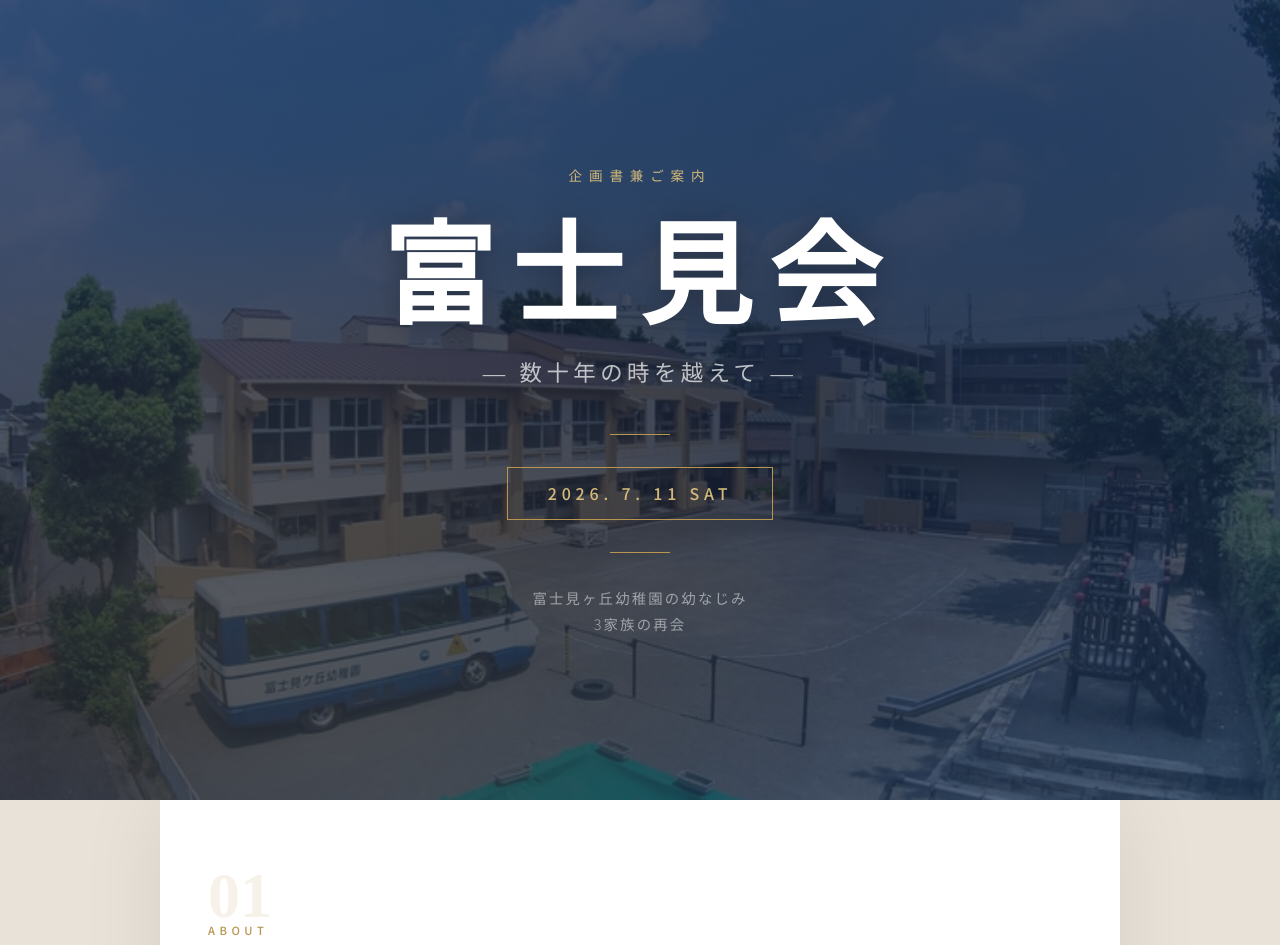
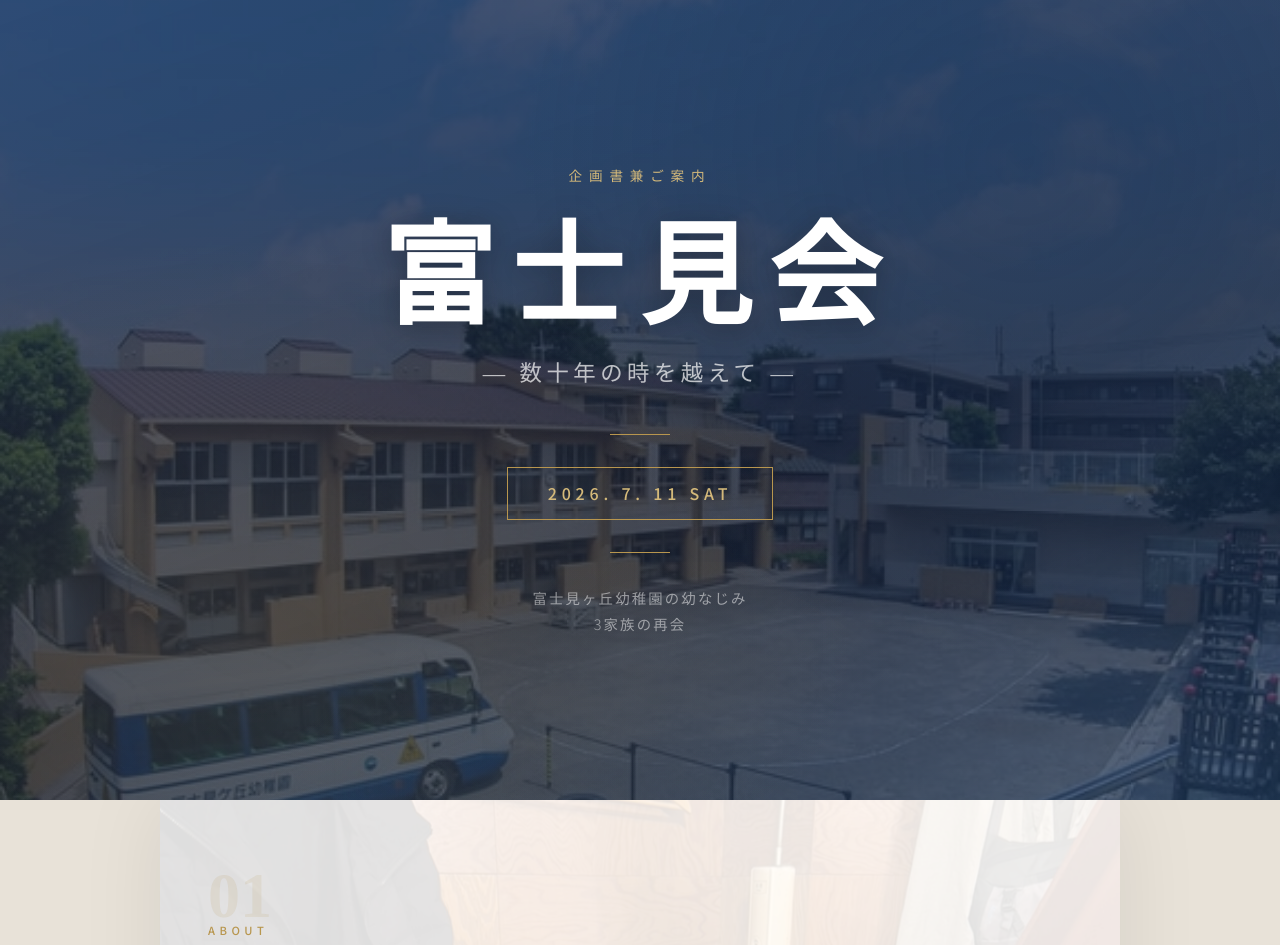
Before and after one commit to IWAHASHI2026/fujimi-3family, a plain HTML site: page index.html in a window 1280 px wide. Shown: the top 945 px of the page. Drawn offline with Linux system fonts and the light colour scheme.

Commit message:
Fix parallax: use transform-based approach for visible slow scroll
Previous background-position approach had no visible effect because
background-size:cover left no room to shift. New approach:
- Dedicated .parallax-img div elements (150% height of parent)
- overflow:hidden on parent clips the excess
- JS uses transform:translateY() based on scroll progress
- GPU-accelerated, smooth, and visibly slower than content scroll

Co-Authored-By: Claude Opus 4.6 <noreply@anthropic.com>

```diff
--- a/index.html
+++ b/index.html
@@ -32,10 +32,7 @@
     position: relative;
     width: 100%;
     min-height: 100vh;
-    background:
-      linear-gradient(160deg, rgba(26,39,68,0.72) 0%, rgba(15,26,48,0.78) 60%, rgba(30,58,95,0.72) 100%),
-      url('main.jpg') center center / cover no-repeat;
-    background-attachment: scroll, scroll;
+    background: var(--navy);
     display: flex;
     align-items: center;
     justify-content: center;
@@ -48,7 +45,9 @@
     inset: 0;
     background:
       radial-gradient(ellipse 600px 400px at 20% 80%, rgba(184,150,78,0.15), transparent),
-      radial-gradient(ellipse 500px 500px at 80% 20%, rgba(30,58,95,0.4), transparent);
+      radial-gradient(ellipse 500px 500px at 80% 20%, rgba(30,58,95,0.4), transparent),
+      linear-gradient(160deg, rgba(26,39,68,0.72) 0%, rgba(15,26,48,0.78) 60%, rgba(30,58,95,0.72) 100%);
+    z-index: 1;
   }
 
   /* Decorative Mt. Fuji silhouette */
@@ -59,6 +58,7 @@
     left: 0;
     right: 0;
     height: 35vh;
+    z-index: 1;
     background:
       linear-gradient(135deg, transparent 30%, rgba(184,150,78,0.05) 50%, transparent 70%);
     clip-path: polygon(0 100%, 15% 40%, 28% 55%, 42% 15%, 58% 15%, 72% 55%, 85% 40%, 100% 100%);
@@ -569,9 +569,19 @@
   /* ===== Parallax Background ===== */
   .parallax-bg {
     position: relative;
+    overflow: hidden;
+  }
+
+  .parallax-img {
+    position: absolute;
+    top: -25%;
+    left: 0;
+    right: 0;
+    bottom: -25%;
     background-size: cover;
     background-position: center;
-    background-repeat: no-repeat;
+    z-index: 0;
+    will-change: transform;
   }
 
   .parallax-bg::after {
@@ -579,16 +589,16 @@
     position: absolute;
     inset: 0;
     background: rgba(255, 255, 255, 0.87);
-    z-index: 0;
+    z-index: 1;
   }
 
   .parallax-bg.cream-overlay::after {
     background: rgba(250, 246, 239, 0.88);
   }
 
-  .parallax-bg > * {
+  .parallax-bg > *:not(.parallax-img) {
     position: relative;
-    z-index: 1;
+    z-index: 2;
   }
 
   /* ===== Print ===== */
@@ -604,6 +614,7 @@
 
 <!-- ===== HERO / COVER ===== -->
 <div class="hero">
+  <div class="parallax-img" style="background-image: url('main.jpg')"></div>
   <div class="hero-content">
     <p class="hero-eyebrow">企画書兼ご案内</p>
     <h1 class="hero-title">富士見会</h1>
@@ -618,7 +629,8 @@
 <div class="page">
 
   <!-- ===== ABOUT ===== -->
-  <section class="section parallax-bg" style="background-image: url('sub1.jpeg')">
+  <section class="section parallax-bg">
+    <div class="parallax-img" style="background-image: url('sub1.jpeg')"></div>
     <div class="section-number">01</div>
     <p class="section-label">About</p>
     <h2 class="section-title">趣旨</h2>
@@ -642,7 +654,8 @@
   </div>
 
   <!-- ===== VENUE ===== -->
-  <section class="section parallax-bg" style="background-image: url('sub2.jpeg')">
+  <section class="section parallax-bg">
+    <div class="parallax-img" style="background-image: url('sub2.jpeg')"></div>
     <div class="section-number">02</div>
     <p class="section-label">Venue</p>
     <h2 class="section-title">会場</h2>
@@ -668,7 +681,8 @@
   </section>
 
   <!-- ===== MEMBERS ===== -->
-  <section class="section parallax-bg" style="background-image: url('sub3.jpeg')">
+  <section class="section parallax-bg">
+    <div class="parallax-img" style="background-image: url('sub3.jpeg')"></div>
     <div class="section-number">03</div>
     <p class="section-label">Members</p>
     <h2 class="section-title">幼なじみメンバー</h2>
@@ -719,7 +733,8 @@
   </section>
 
   <!-- ===== ADDITIONAL GUESTS ===== -->
-  <section class="section guests-section parallax-bg cream-overlay" style="background-image: url('sub4.jpeg')">
+  <section class="section guests-section parallax-bg cream-overlay">
+    <div class="parallax-img" style="background-image: url('sub4.jpeg')"></div>
     <div class="section-number">04</div>
     <p class="section-label">Guests</p>
     <h2 class="section-title">ご家族のご参加（出欠未定）</h2>
@@ -804,23 +819,25 @@
 <script>
 (function() {
   var ticking = false;
+  var imgs = document.querySelectorAll('.parallax-img');
 
   function updateParallax() {
-    var scrollY = window.pageYOffset;
+    var viewH = window.innerHeight;
 
-    // Hero: gradient stays, image scrolls slowly
-    var hero = document.querySelector('.hero');
-    if (hero) {
-      hero.style.backgroundPosition = 'center center, center ' + (scrollY * 0.4) + 'px';
-    }
+    for (var i = 0; i < imgs.length; i++) {
+      var img = imgs[i];
+      var parent = img.parentElement;
+      var rect = parent.getBoundingClientRect();
 
-    // Sections: background scrolls slower than content
-    var sections = document.querySelectorAll('.parallax-bg');
-    for (var i = 0; i < sections.length; i++) {
-      var el = sections[i];
-      var rect = el.getBoundingClientRect();
-      var offset = rect.top * 0.35;
-      el.style.backgroundPositionY = offset + 'px';
+      // progress: 0 = element just entering bottom, 1 = element leaving top
+      var progress = (viewH - rect.top) / (viewH + rect.height);
+      progress = Math.max(0, Math.min(1, progress));
+
+      // Move within the 25% extra space on each side
+      var maxMove = rect.height * 0.25;
+      var move = (progress - 0.5) * 2 * maxMove;
+
+      img.style.transform = 'translateY(' + move + 'px)';
     }
 
     ticking = false;
```
